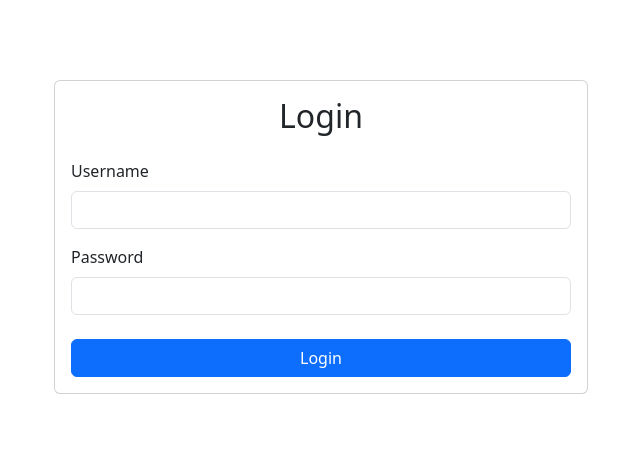
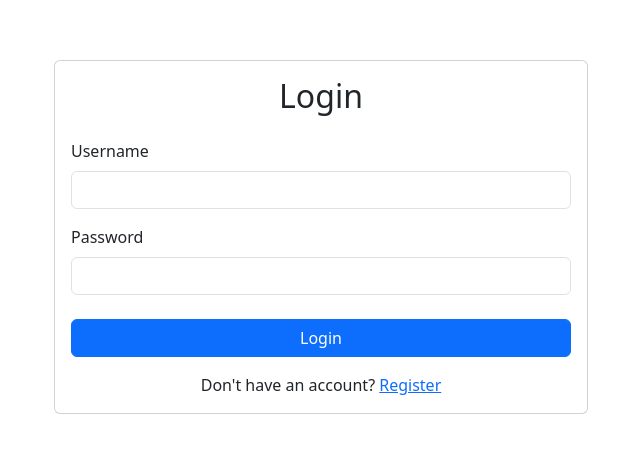
Before and after one commit to gnsnghm/cloud-management-system, a React (Create React App) app: page / in a window 1280 px wide. Shown: the part 163-616 px from the top of the page, without its empty margins (319-959 px from the left). Built offline with nearby package versions, Linux system fonts and the light colour scheme.

Commit message:
微調整

```diff
--- a/src/components/LoginPage.js
+++ b/src/components/LoginPage.js
@@ -1,5 +1,7 @@
+// src/components/LoginPage.js
 import React, { useState } from "react";
 import { Form, Button, Container, Row, Col, Card } from "react-bootstrap";
+import { Link } from "react-router-dom"; // Import Link from react-router-dom
 import { loginUser } from "../services/api";
 
 const LoginPage = ({ onLogin }) => {
@@ -13,6 +15,7 @@ const LoginPage = ({ onLogin }) => {
       await loginUser({ username, password });
       onLogin();
     } catch (error) {
+      console.log(error);
       setError("Invalid credentials");
     }
   };
@@ -51,6 +54,10 @@ const LoginPage = ({ onLogin }) => {
                   Login
                 </Button>
               </Form>
+              <div className="text-center mt-3">
+                <span>Don't have an account? </span>
+                <Link to="/register">Register</Link>
+              </div>
             </Card.Body>
           </Card>
         </Col>
--- a/src/components/RegisterPage.js
+++ b/src/components/RegisterPage.js
@@ -62,7 +62,7 @@ const RegisterPage = () => {
                 </Button>
               </Form>
               <div className="w-100 text-center mt-3">
-                Already have an account? <a href="/login">Login</a>
+                Already have an account? <a href="/">Login</a>
               </div>
             </Card.Body>
           </Card>
--- a/src/components/VirtualMachineForm.js
+++ b/src/components/VirtualMachineForm.js
@@ -413,7 +413,10 @@ const VirtualMachineForm = () => {
                     {operatingSystems.find((os) => os.os_id === vm.os_id)?.name}
                   </td>
                   <td>
-                    {users.find((user) => user.user_id === vm.user_id)?.name}
+                    {
+                      users.find((user) => user.user_id === vm.user_id)
+                        ?.username
+                    }
                   </td>
                   <td>{vm.ipv4}</td>
                   <td>{vm.ipv6}</td>
```
Also changed, not shown: 1 other file (tests, documents, lock files or other folders).
